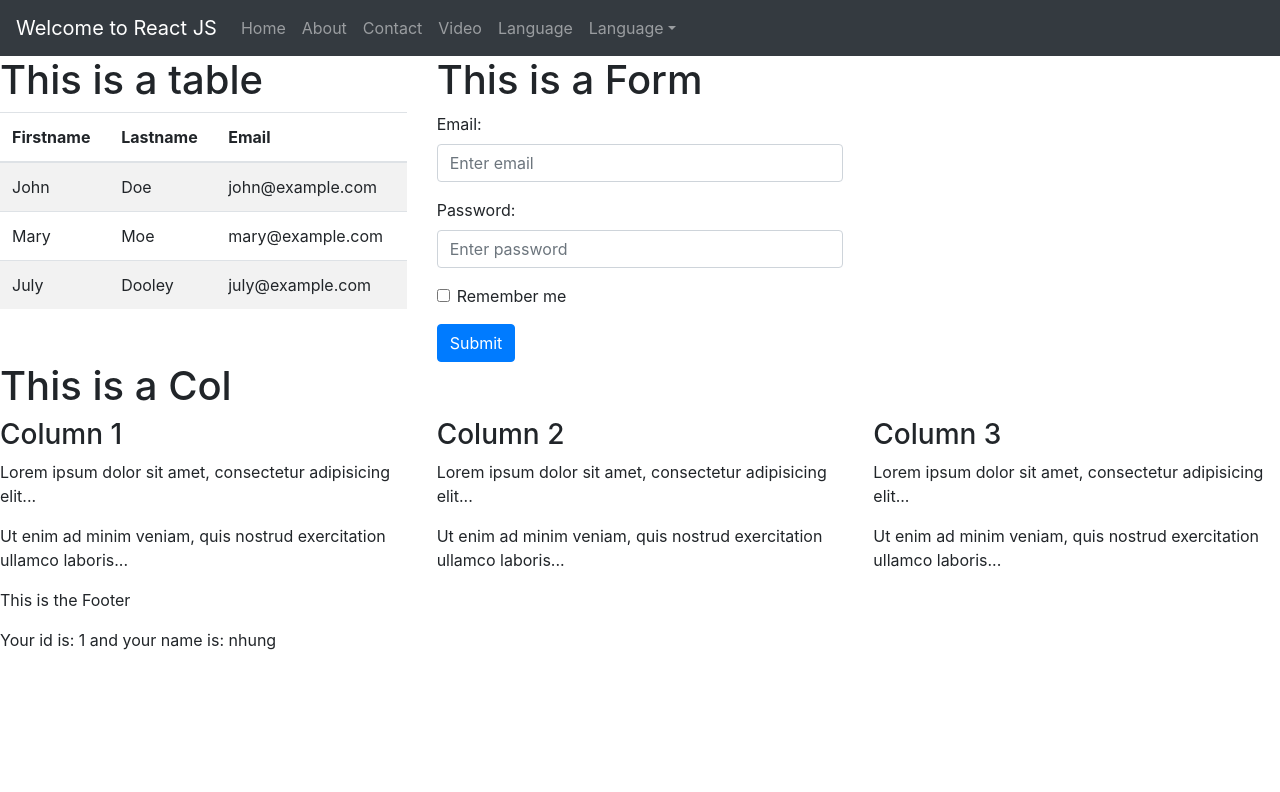
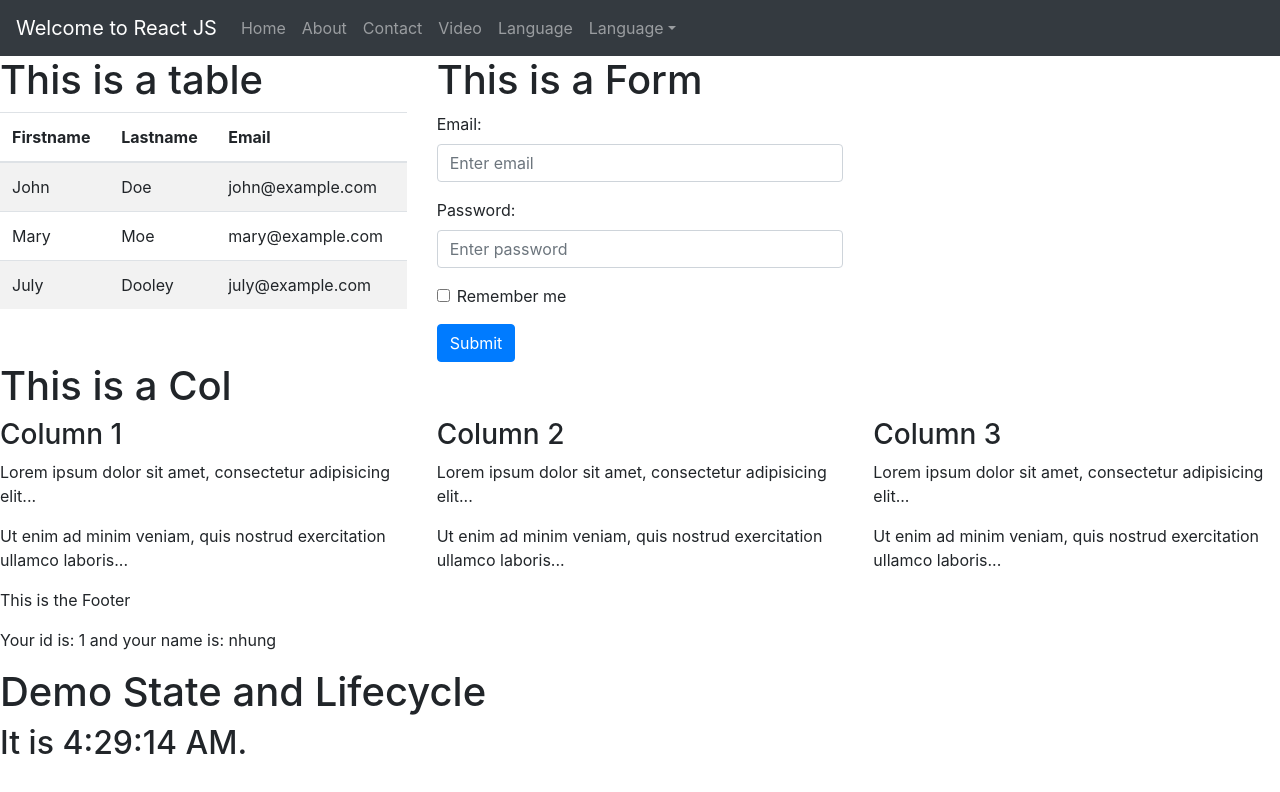
Before and after one commit to htactive-nhungntp/htactive-nhungnguyen-ReactJS, a React (Create React App) app in the folder learningReact/demo_react/: page / in a window 1280 px wide. Shown: the top 792 px of the page. Built offline with nearby package versions, Linux system fonts and the light colour scheme.

Commit message:
Demo State

```diff
--- a/learningReact/demo_react/src/App.js
+++ b/learningReact/demo_react/src/App.js
@@ -4,6 +4,7 @@ import Header from "./components/Header";
 import Content from "./components/Content";
 import Footer from "./components/Footer";
 import DemoProps from "./Props/DemoProps";
+import DemoClock from "./StatesLifecycle/DemoClock";
 function App() {
   const student = { id: 1, name: "nhung", age: 20 };
   const menu = {
@@ -16,6 +17,7 @@ function App() {
       <Content />
       <Footer />
       <DemoProps student={student} />
+      <DemoClock />
     </>
   );
 }
--- /dev/null
+++ b/learningReact/demo_react/src/StatesLifecycle/DemoClock.js
@@ -0,0 +1,36 @@
+import React, { Component } from "react";
+
+class DemoClock extends Component {
+  constructor(props) {
+    super(props);
+    this.state = { date: new Date() };// Declare state in the constructor
+  }
+
+  componentDidMount() {
+     // console.log("componentDidMount");
+    this.timerID = setInterval(() => this.tick(), 1000);
+  }
+
+  componentWillUnmount() {
+      //console.log("componentWillUnmount");
+    clearInterval(this.timerID);
+  }
+
+  tick() {
+    this.setState({
+      date: new Date()
+    });
+  }
+
+  render() {
+   // console.log("render");
+    return (
+      <div>
+        <h1>Demo State and Lifecycle</h1>
+        <h2>It is {this.state.date.toLocaleTimeString()}.</h2>
+      </div>
+    );
+  }
+}
+
+export default DemoClock
```
